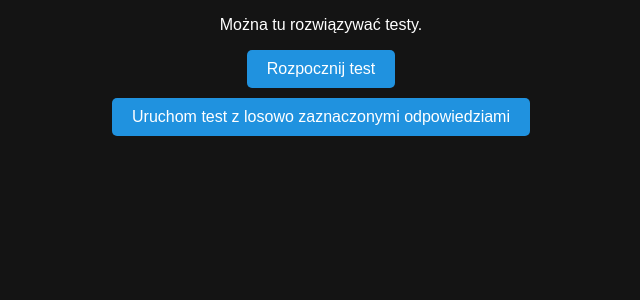
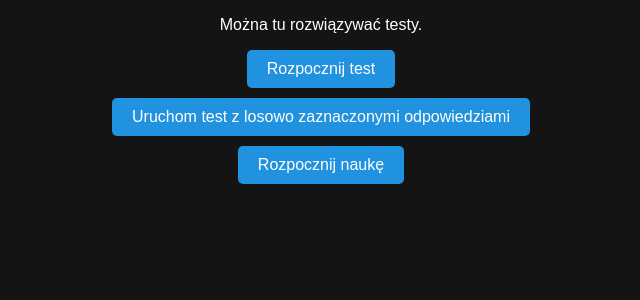
Before and after one commit to LuminosRhino71/Egzamin-na-prawo-jazdy, a PHP site: page / in a window 1280 px wide. Shown: the part 57-357 px from the top of the page, without its empty margins (319-959 px from the left). Run offline with PHP 8.4, Linux system fonts and the light colour scheme.

Commit message:
Dodano link do podstrony z nauką oraz dołączono skrypt app.js do tej podstrony.

```diff
--- a/index.php
+++ b/index.php
@@ -20,6 +20,7 @@
             <div class="verticalContainer">
                 <a href="test" class="defaultButton">Rozpocznij test</a>
                 <a href="test?automatic=true" class="defaultButton">Uruchom test z losowo zaznaczonymi odpowiedziami</a>
+                <a href="nauka" class="defaultButton">Rozpocznij naukę</a>
             </div>
         </main>
     </body>
--- a/nauka/index.php
+++ b/nauka/index.php
@@ -18,5 +18,6 @@
         <main>
             <a href="../" class="defaultButton">Porzuć naukę</a>
         </main>
+        <script src="app.js"></script>
     </body>
 </html>
```
Also changed, not shown: nauka/app.js (added).
